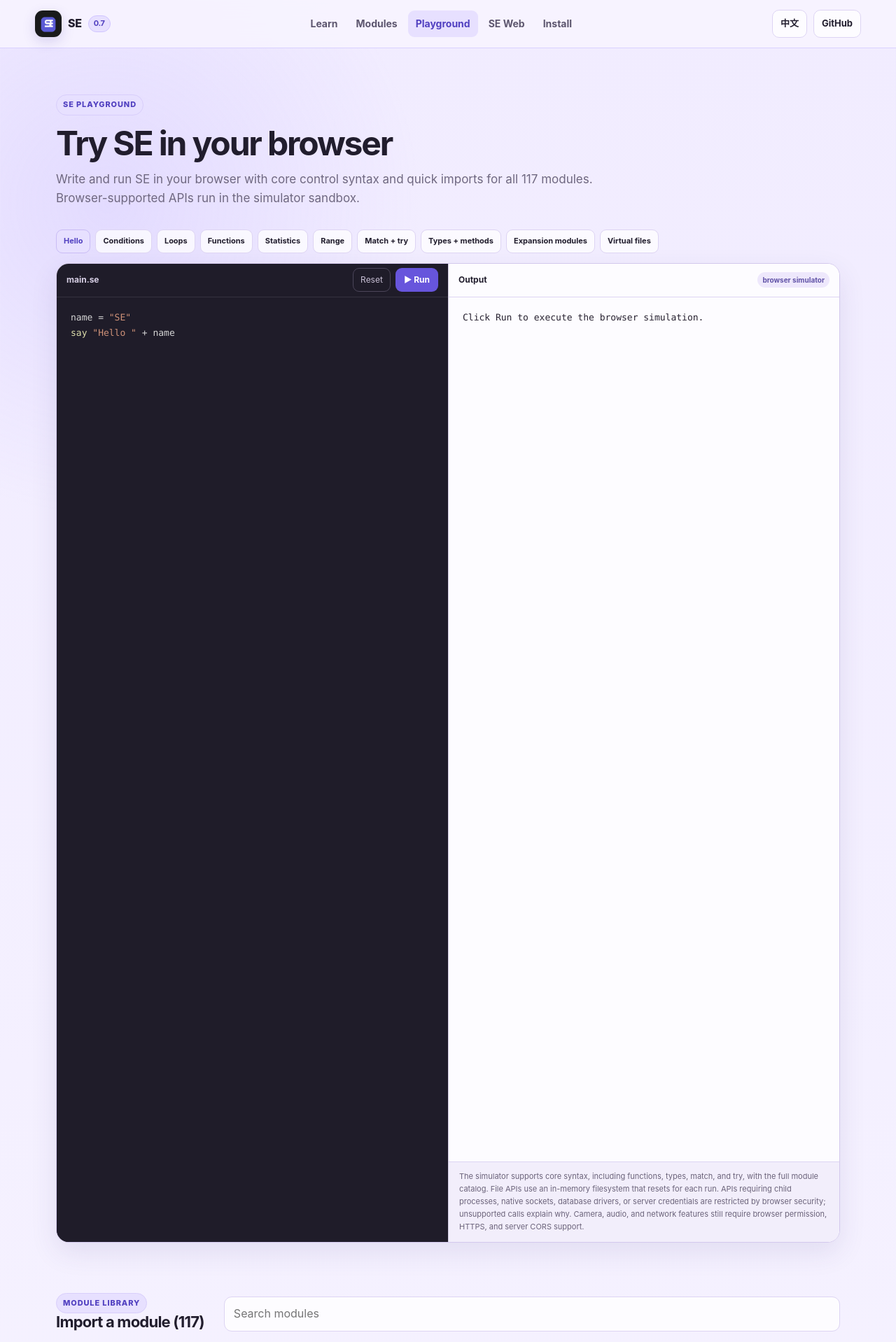
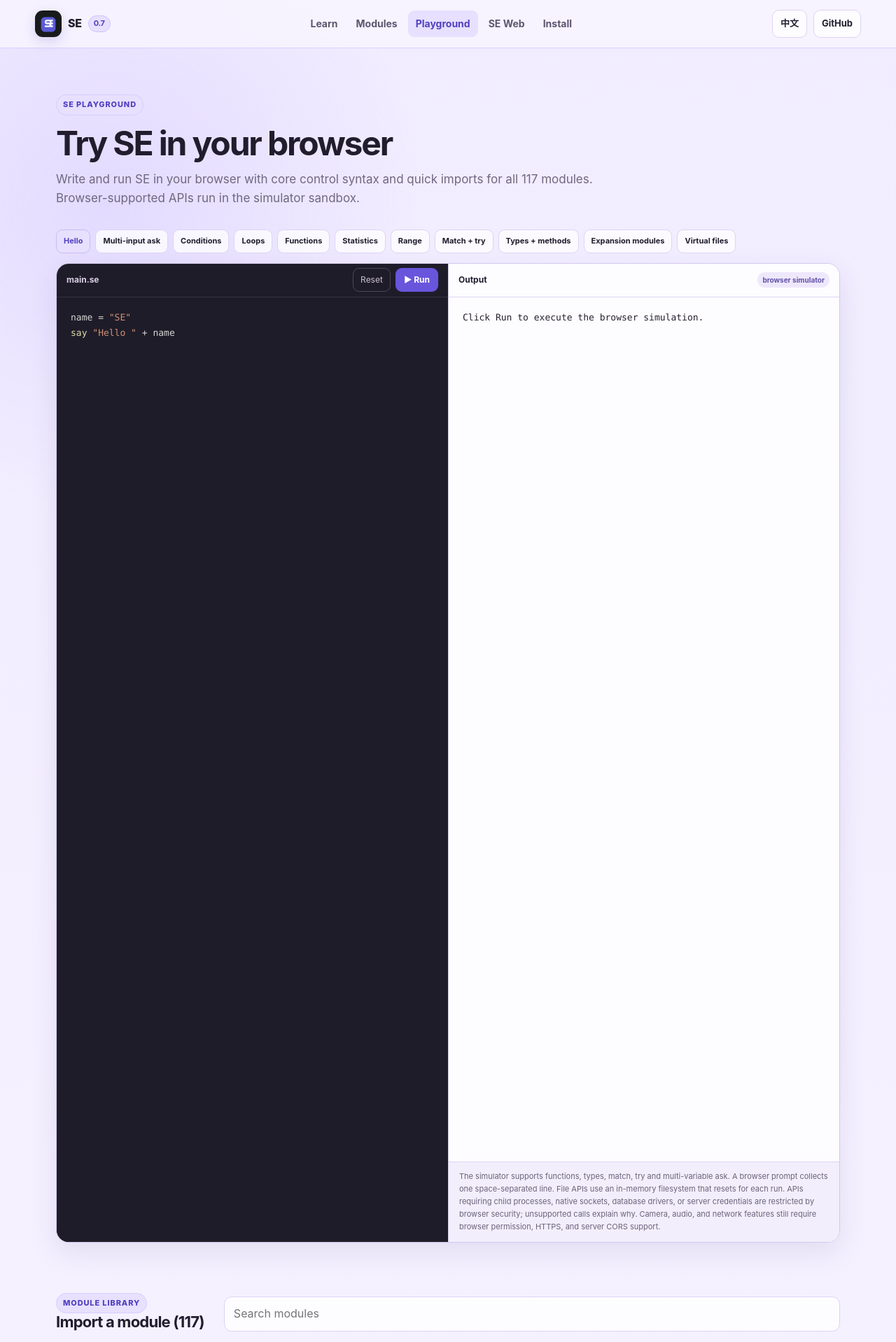
Before and after one commit to funlearnstudio/SE-web, a Next.js app: page /playground in a window 1280 px wide. Shown: the top 1918 px of the page at 70% size. Built offline with nearby package versions, Linux system fonts and the light colour scheme.

Commit message:
docs(web): add bilingual multi-value ask guide and playground example

```diff
--- a/app/playground/page.tsx
+++ b/app/playground/page.tsx
@@ -58,6 +58,10 @@ const examples = [
   {
     name: 'Hello',
     code: 'name = "SE"\nsay "Hello " + name'
+  },
+  {
+    name: 'Multi-input ask',
+    code: 'ask a:Int b:Int\\nsay a + b\\n\\nask name:Text age:Int height:Num\\nsay name\\nsay age\\nsay height'
   },
   {
     name: 'Conditions',
@@ -168,8 +172,8 @@ export default function PlaygroundPage() {
           <pre className="output-console">{output}</pre>
           <div className="playground-note">
             {zh
-              ? '模擬器支援主要核心語法（包含函式、型別、match、try）並提供完整模組目錄；檔案 API 使用每次執行都會清空的虛擬檔案系統。需要外部程序、原生 socket、資料庫驅動或伺服器憑證的 API 受瀏覽器安全規則限制，尚未接入的呼叫會列出原因。相機、音訊與網路功能仍需瀏覽器權限、HTTPS 與服務端 CORS 配合。'
-              : 'The simulator supports core syntax, including functions, types, match, and try, with the full module catalog. File APIs use an in-memory filesystem that resets for each run. APIs requiring child processes, native sockets, database drivers, or server credentials are restricted by browser security; unsupported calls explain why. Camera, audio, and network features still require browser permission, HTTPS, and server CORS support.'}
+              ? '模擬器支援主要核心語法（包含函式、型別、match、try、多變數 ask）；多變數 ask 會透過瀏覽器提示框讀取一行以空格分隔的輸入。檔案 API 使用每次執行都會清空的虛擬檔案系統。需要外部程序、原生 socket、資料庫驅動或伺服器憑證的 API 受瀏覽器安全規則限制，尚未接入的呼叫會列出原因。相機、音訊與網路功能仍需瀏覽器權限、HTTPS 與服務端 CORS 配合。'
+              : 'The simulator supports functions, types, match, try and multi-variable ask. A browser prompt collects one space-separated line. File APIs use an in-memory filesystem that resets for each run. APIs requiring child processes, native sockets, database drivers, or server credentials are restricted by browser security; unsupported calls explain why. Camera, audio, and network features still require browser permission, HTTPS, and server CORS support.'}
           </div>
         </section>
       </div>
```
